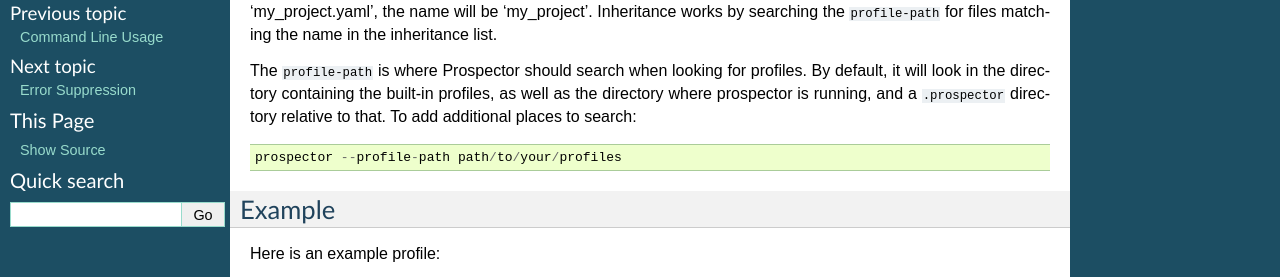
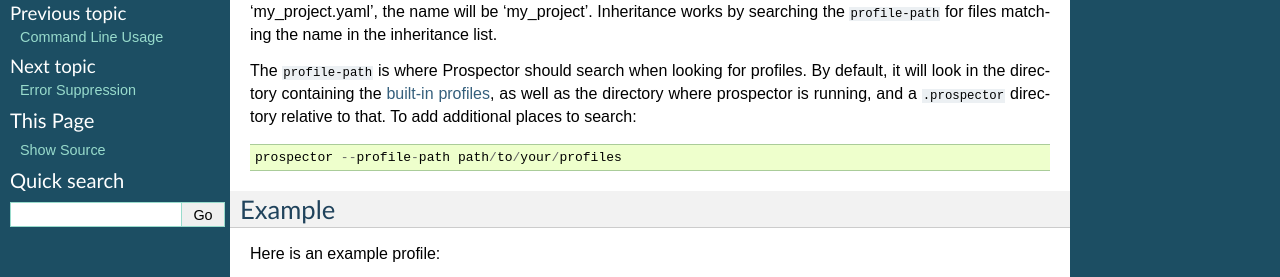
Before and after one commit to prospector-dev/prospector, a Sphinx documentation site: the page built from docs/profiles.rst, in a window 1280 px wide and 900 px high. Shown: the part 450-727 px from the top of the window. Built offline with Sphinx 7.4.7, drawn with Linux system fonts in a browser that asks for light colours; part of the change alters nothing that is shown.

```diff
--- a/docs/profiles.rst
+++ b/docs/profiles.rst
@@ -30,11 +30,14 @@ a profile called 'my_project.yaml', the name will be 'my_project'. Inheritance w
 by searching the ``profile-path`` for files matching the name in the inheritance list.
 
 The ``profile-path`` is where Prospector should search when looking for profiles. By
-default, it will look in the directory containing the built-in profiles, as well as
+default, it will look in the directory containing the `built-in profiles`_, as well as
 the directory where prospector is running, and a ``.prospector`` directory relative to
 that. To add additional places to search::
 
     prospector --profile-path path/to/your/profiles
+
+
+.. _built-in profiles: https://github.com/PyCQA/prospector/tree/master/prospector/profiles/profiles
 
 
 
```
